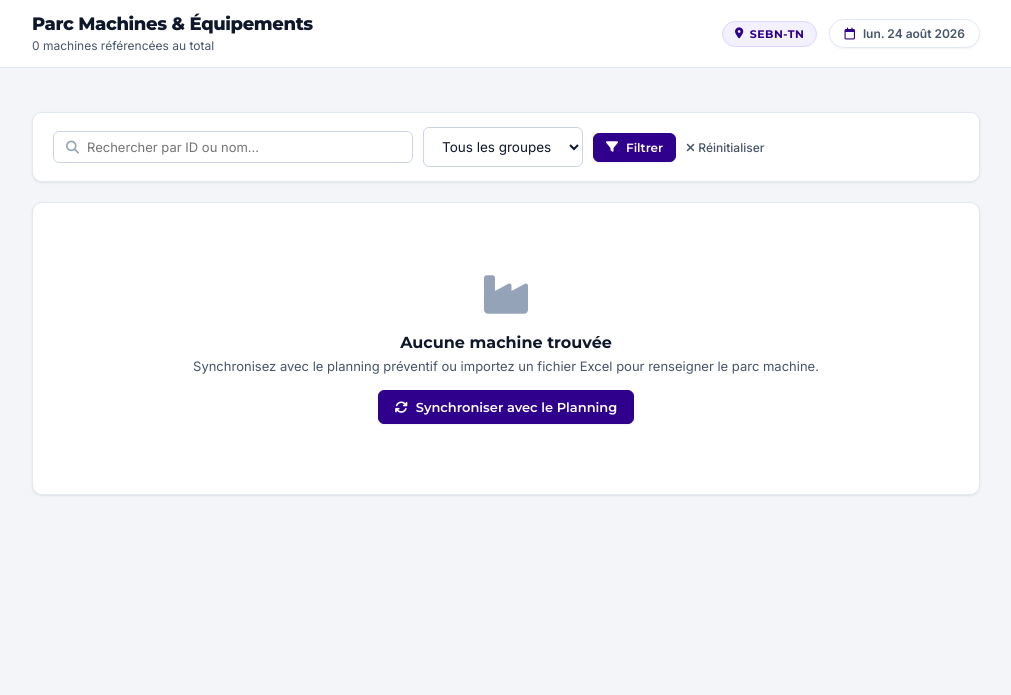
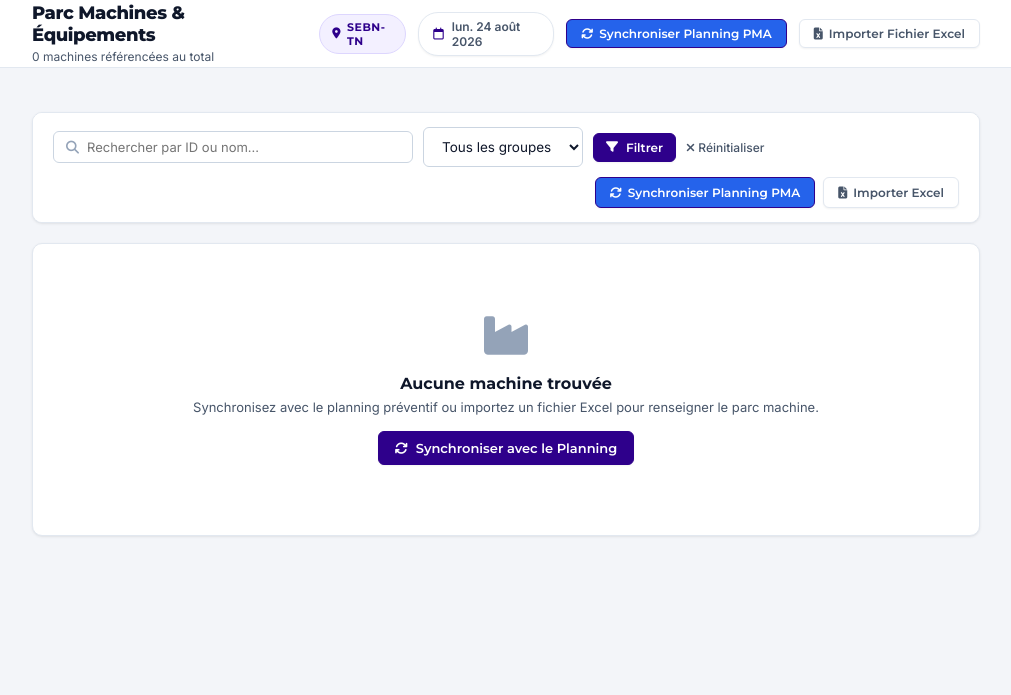
Before and after one commit to Mohamed83688/sebn-maintenance-suite, a Flask app: template web_portal/templates/machines.html in a window 1280 px wide. Shown: the top 695 px of the page, without its empty margins (268-1279 px from the left). Run offline with Flask 3, Linux system fonts and the light colour scheme; the template is opened without the code that fills it, so the values that code supplies are empty.

Commit message:
Fix button visibility and modal access for Owner role on Parc Machines

```diff
--- a/web_portal/templates/machines.html
+++ b/web_portal/templates/machines.html
@@ -4,14 +4,12 @@
 {% block page_subtitle %}{{ machines|length }} machines référencées au total{% endblock %}
 
 {% block topbar_actions %}
-{% if role in ['admin', 'owner'] %}
-<a href="{{ url_for('machines_sync_pma') }}" class="btn btn-primary btn-sm" style="display:inline-flex; align-items:center; gap:6px;">
+<a href="{{ url_for('machines_sync_pma') }}" class="btn btn-primary btn-sm" style="display:inline-flex; align-items:center; gap:6px; background:#2563EB; color:#fff; padding:6px 14px; border-radius:6px; font-weight:600; text-decoration:none;">
     <i class="fa-solid fa-arrows-rotate"></i> Synchroniser Planning PMA
 </a>
-<button class="btn btn-secondary btn-sm" onclick="document.getElementById('import-modal').classList.add('open')">
+<button class="btn btn-secondary btn-sm" onclick="document.getElementById('import-modal').classList.add('open')" style="display:inline-flex; align-items:center; gap:6px; padding:6px 14px; border-radius:6px; font-weight:600; cursor:pointer;">
     <i class="fa-solid fa-file-excel"></i> Importer Fichier Excel
 </button>
-{% endif %}
 {% endblock %}
 
 {% block extra_css %}
@@ -71,6 +69,14 @@
                 <i class="fa-solid fa-xmark"></i> Réinitialiser
             </a>
             {% endif %}
+            <div style="margin-left:auto; display:flex; gap:8px;">
+                <a href="{{ url_for('machines_sync_pma') }}" class="btn btn-primary btn-sm" style="display:inline-flex; align-items:center; gap:6px; background:#2563EB; color:#fff; padding:7px 14px; border-radius:var(--radius-sm); font-weight:600; text-decoration:none;">
+                    <i class="fa-solid fa-arrows-rotate"></i> Synchroniser Planning PMA
+                </a>
+                <button type="button" class="btn btn-secondary btn-sm" onclick="document.getElementById('import-modal').classList.add('open')" style="display:inline-flex; align-items:center; gap:6px; padding:7px 14px; border-radius:var(--radius-sm); font-weight:600; cursor:pointer;">
+                    <i class="fa-solid fa-file-excel"></i> Importer Excel
+                </button>
+            </div>
         </form>
     </div>
 </div>
@@ -147,7 +153,6 @@
 {% endif %}
 
 <!-- Import Modal -->
-{% if role == 'admin' %}
 <div class="modal-overlay" id="import-modal">
     <div class="modal-box">
         <div class="modal-close" onclick="document.getElementById('import-modal').classList.remove('open')">
@@ -155,18 +160,17 @@
         </div>
         <h3 style="margin-bottom:6px; font-size:16px; font-weight:700; color:var(--text);">Importer le Parc Machine</h3>
         <p style="font-size:12px; color:var(--text-sec); margin-bottom:20px;">
-            Format: colonnes <code>Machine ID</code>, <code>Machine Name</code>, <code>Group</code>, <code>Location</code>, <code>Description</code>
+            Chargez un planning préventif ou un fichier d'inventaire Excel (<code>.xlsx</code> / <code>.xlsm</code>).
         </p>
         <form method="POST" action="{{ url_for('machines_import') }}" enctype="multipart/form-data">
-            <div class="form-group">
-                <label class="form-label">Fichier Excel</label>
-                <input type="file" name="excel_file" accept=".xlsx,.xls" required class="form-control" style="padding:8px;">
+            <div class="form-group" style="margin-bottom:16px;">
+                <label class="form-label" style="display:block; margin-bottom:6px; font-weight:600;">Fichier Excel</label>
+                <input type="file" name="excel_file" accept=".xlsx,.xls,.xlsm" required class="form-control" style="padding:8px; width:100%;">
             </div>
-            <button type="submit" class="btn btn-primary w-full" style="justify-content:center;">
-                <i class="fa-solid fa-upload"></i> Importer
+            <button type="submit" class="btn btn-primary w-full" style="width:100%; justify-content:center; padding:10px; font-weight:600;">
+                <i class="fa-solid fa-upload"></i> Importer & Synchroniser
             </button>
         </form>
     </div>
 </div>
-{% endif %}
 {% endblock %}
```
